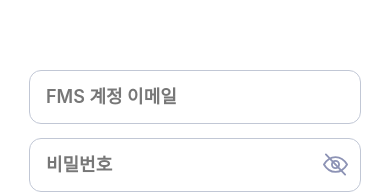
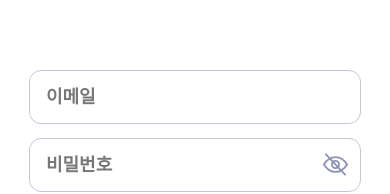
Before and after one commit to jaeseo0705/foodbank_balanced_diet_mobile, a React Native app: screen / in a window 390 px wide. Shown: the part 384-578 px from the top of the page. Built offline with nearby package versions, Linux system fonts and the light colour scheme.

Commit message:
Simplify login email placeholder

```diff
--- a/src/screens/LoginScreen.tsx
+++ b/src/screens/LoginScreen.tsx
@@ -52,7 +52,7 @@ export function LoginScreen({ onLogin, message = '' }: { onLogin: (email: string
                 testID="username-input"
                 value={username}
                 onChangeText={setUsername}
-                placeholder="FMS 계정 이메일"
+                placeholder="이메일"
                 placeholderTextColor="#777777"
                 style={styles.input}
                 autoCapitalize="none"
```
